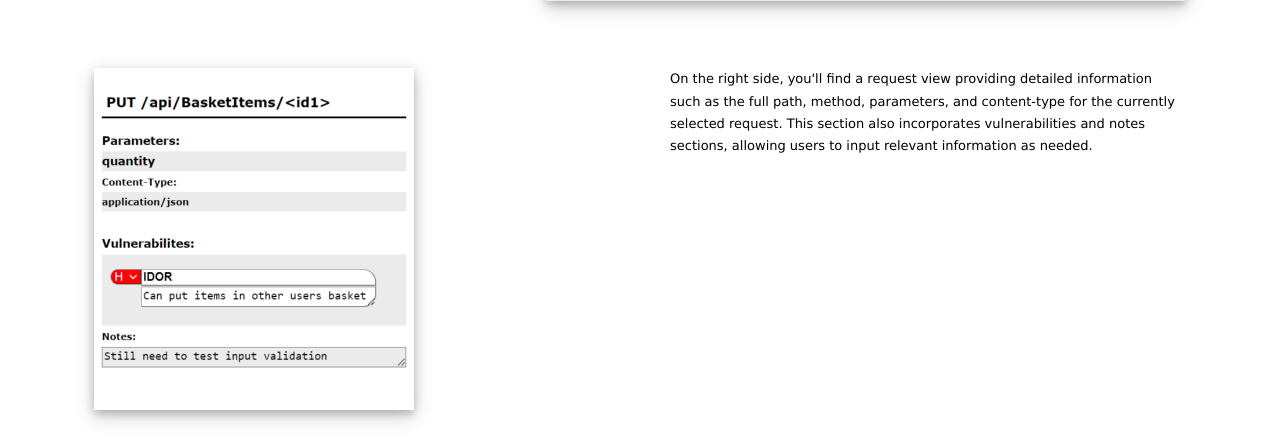
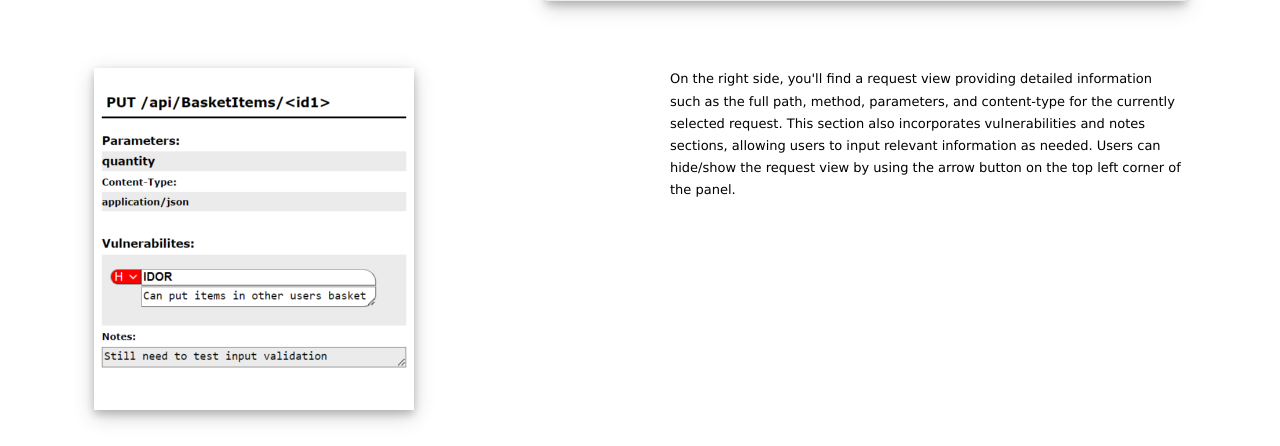
Before and after one commit to jthellin/SMAP_WEB, a Flask app: page /about in a window 1280 px wide. Shown: the part 1031-1477 px from the top of the page. Run offline with Flask 3, Linux system fonts and the light colour scheme; parts of the project's set-up code (start-up, migrations or seed data) failed here and were passed over.

Commit message:
Updated about page

```diff
--- a/templates/about.html
+++ b/templates/about.html
@@ -57,7 +57,8 @@
     </div>
     <div class="aboutright">
         On the right side, you'll find a request view providing detailed information such as the full path, method, parameters, and content-type for the currently selected request.
-        This section also incorporates vulnerabilities and notes sections, allowing users to input relevant information as needed.<br>
+        This section also incorporates vulnerabilities and notes sections, allowing users to input relevant information as needed. Users can hide/show the
+        request view by using the arrow button on the top left corner of the panel.<br>
     </div>
 </div>
 <div class = "box">
```
